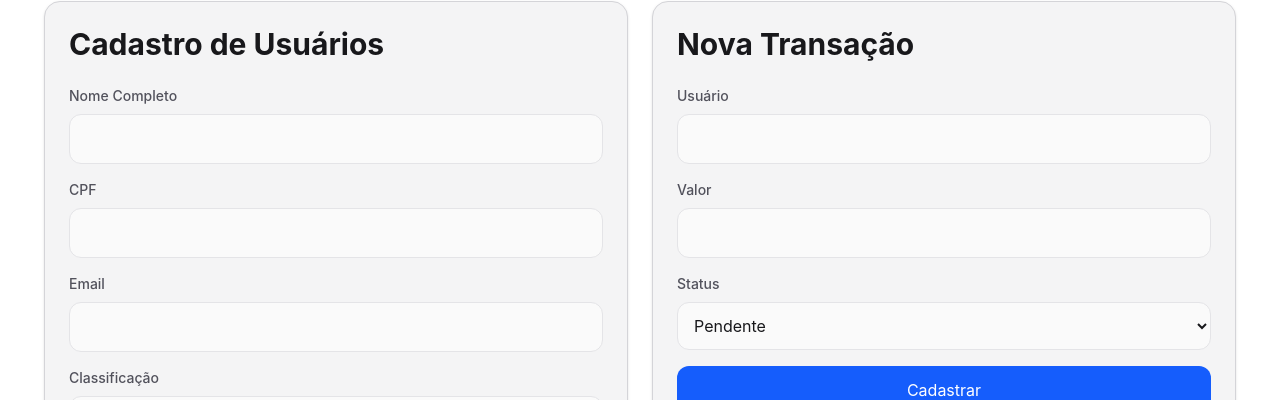
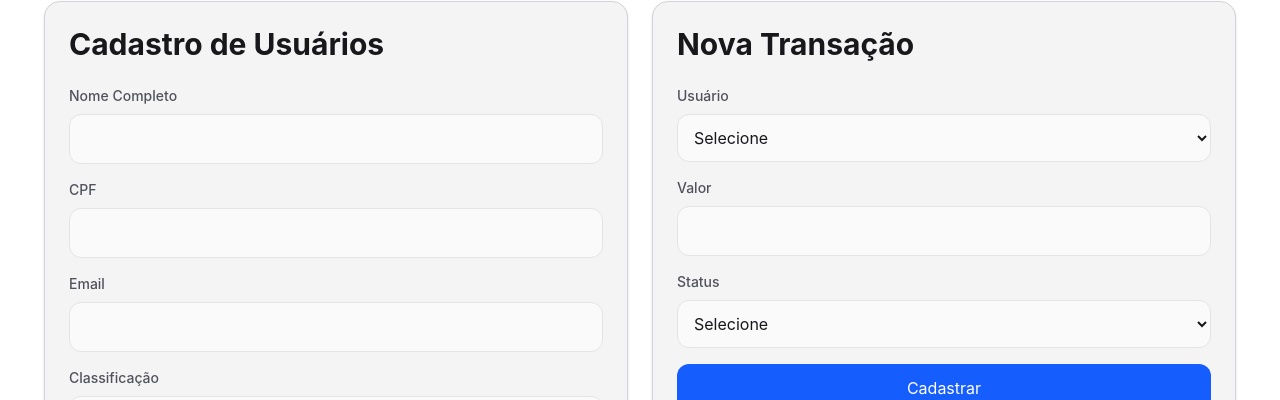
Before and after one commit to Pedro-BP/gestor-financeiro, a React (Vite) app: page / in a window 1280 px wide. Shown: the part 221-621 px from the top of the page. Built offline with nearby package versions, Linux system fonts and the light colour scheme.

Commit message:
display information when selecting users

```diff
--- a/src/App.jsx
+++ b/src/App.jsx
@@ -188,6 +188,7 @@ function App() {
           <Dashbord cashs={cashs} />
           <div className="flex flex-col xl:flex-row gap-6 mb-6">
             <AddUser
+              id="edit-user-form"
               users={users}
               handleUserSubmit={handleUserSubmit}
               formUserData={formUserData}
@@ -195,7 +196,8 @@ function App() {
               editandoUserId={editandoUserId}
             />
             <AddCash
-              cashs={cashs}
+              id="edit-cash-form"
+              users={users}
               handleCashSubmit={handleCashSubmit}
               formCashData={formCashData}
               handleCashChange={handleCashChange}
--- a/src/components/AddCash.jsx
+++ b/src/components/AddCash.jsx
@@ -1,9 +1,12 @@
 function AddCash({
+  users,
   handleCashSubmit,
   formCashData,
   handleCashChange,
   editandoCashId,
 }) {
+  let contador = 0;
+
   return (
     <div className="w-full rounded-2xl border border-zinc-300 dark:border-zinc-700 bg-zinc-100 dark:bg-zinc-800 p-4 md:p-6 shadow-sm">
       <h2 className="text-2xl md:text-3xl font-bold text-zinc-900 dark:text-zinc-50 mb-6">
@@ -14,14 +17,28 @@ function AddCash({
           <label className="block text-sm font-medium text-zinc-600 dark:text-zinc-400 mb-2">
             Usuário
           </label>
-          <input
+          <select
+            name="usuario_id"
+            value={formCashData.usuario_id}
+            onChange={handleCashChange}
+            required
+            className="w-full p-3 rounded-xl border border-zinc-200 dark:border-zinc-700 bg-zinc-50 dark:bg-zinc-900 text-zinc-900 dark:text-zinc-50 focus:outline-none focus:ring-2 focus:ring-blue-500"
+          >
+            <option value="">Selecione</option>
+            {users.map((user) => (
+              <option key={user.id} value={user.id}>
+                {++contador} - {user.nome_completo} ({user.cpf})
+              </option>
+            ))}
+          </select>
+          {/* <input
             type="text"
             name="usuario_id"
             value={formCashData.usuario_id}
             onChange={handleCashChange}
             required
             className="w-full p-3 rounded-xl border border-zinc-200 dark:border-zinc-700 bg-zinc-50 dark:bg-zinc-900 text-zinc-900 dark:text-zinc-50 focus:outline-none focus:ring-2 focus:ring-blue-500"
-          />
+          /> */}
         </div>
         <div>
           <label className="block text-sm font-medium text-zinc-600 dark:text-zinc-400 mb-2">
@@ -48,6 +65,7 @@ function AddCash({
             required
             className="w-full p-3 rounded-xl border border-zinc-200 dark:border-zinc-700 bg-zinc-50 dark:bg-zinc-900 text-zinc-900 dark:text-zinc-50 focus:outline-none focus:ring-2 focus:ring-blue-500"
           >
+            <option value="">Selecione</option>
             <option value="Pendente">Pendente</option>
             <option value="Pago">Pago</option>
           </select>
--- a/src/components/ShowCashs.jsx
+++ b/src/components/ShowCashs.jsx
@@ -36,7 +36,12 @@ function ShowCashs({ cashs, handleCashEdit, handleCashDelete }) {
           <div className="flex gap-4">
             <button
               type="button"
-              onClick={() => handleCashEdit(cash)}
+              onClick={() => {
+                handleCashEdit(cash);
+                document
+                  .getElementById("edit-cash-form")
+                  .scrollIntoView({ behavior: "smooth" });
+              }}
               className="flex-none bg-blue-600 hover:bg-blue-700 dark:bg-blue-500 dark:hover:bg-blue-600 text-white p-3 rounded-xl transition"
             >
               <Pencil />
--- a/src/components/ShowUsers.jsx
+++ b/src/components/ShowUsers.jsx
@@ -29,7 +29,12 @@ function ShowUsers({ users, handleUserEdit, handleUserDelete }) {
           <div className="flex gap-4">
             <button
               type="button"
-              onClick={() => handleUserEdit(user)}
+              onClick={() => {
+                handleUserEdit(user);
+                document
+                  .getElementById("edit-user-form")
+                  .scrollIntoView({ behavior: "smooth" });
+              }}
               className="flex-none bg-blue-600 hover:bg-blue-700 dark:bg-blue-500 dark:hover:bg-blue-600 text-white p-3 rounded-xl transition"
             >
               <Pencil />
```
